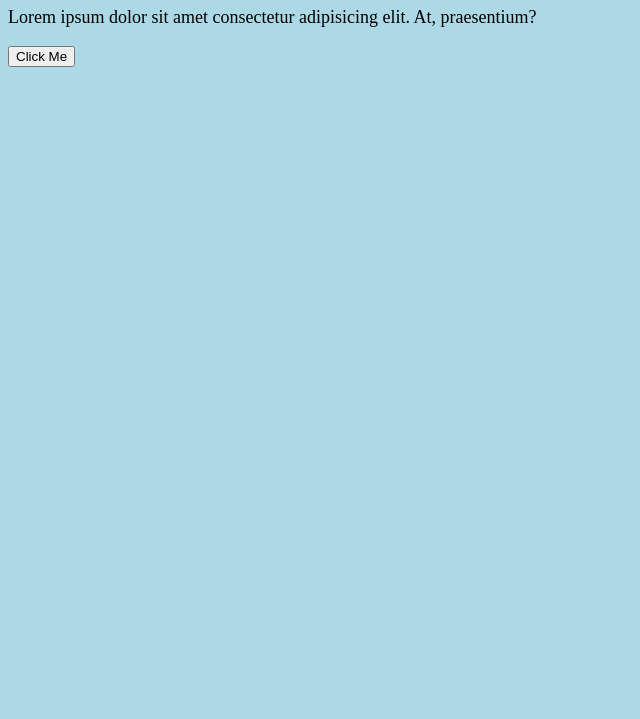
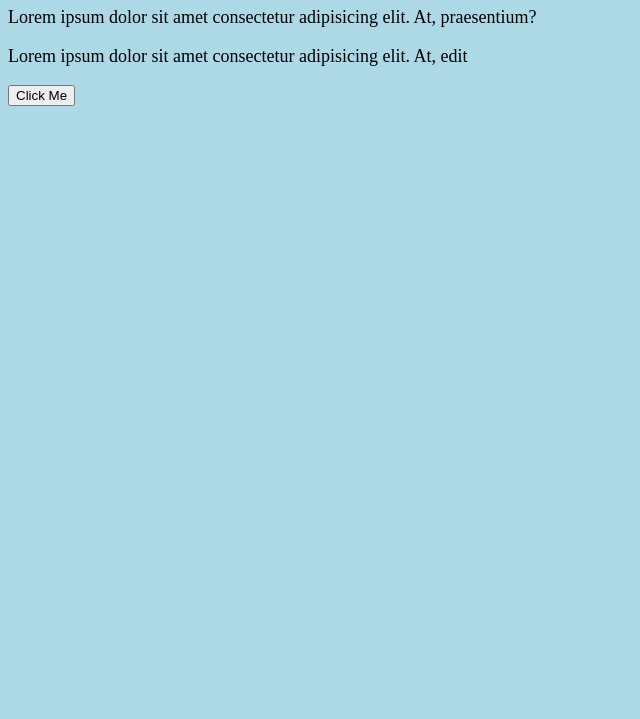
Before and after one commit to Hagarsultan88/lab1-sourcecontrol, a plain HTML site: page index.html in a window 1280 px wide. Shown: the part 81-800 px from the top of the page, without its empty margins (0-640 px from the left). Drawn offline with Linux system fonts and the light colour scheme.

Commit message:
edit line 12

```diff
--- a/index.html
+++ b/index.html
@@ -9,6 +9,7 @@
 <body>
 <h1>Hello World</h1>
 <p>Lorem ipsum dolor sit amet consectetur adipisicing elit. At, praesentium?</p>
+<p>Lorem ipsum dolor sit amet consectetur adipisicing elit. At, edit </p>
 <button onclick="showAlert()">Click Me</button>
 <script src="script.js"></script>
 </body>
```
